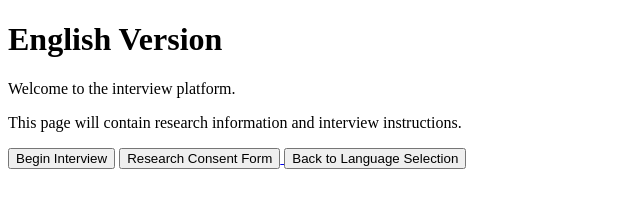
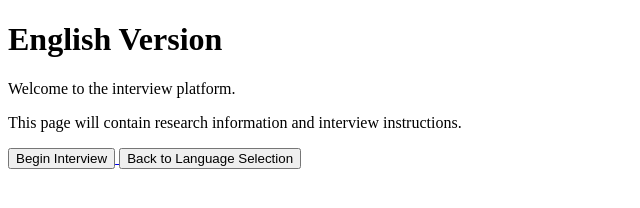
Before and after one commit to 7wy2j5f248-ui/interview, a plain HTML site: page english.html in a window 1280 px wide. Shown: the whole page, without its empty margins (0-640 px from the left). Drawn offline with Linux system fonts and the light colour scheme.

Commit message:
Update english.html

```diff
--- a/english.html
+++ b/english.html
@@ -10,10 +10,10 @@
 
     <p>This page will contain research information and interview instructions.</p>
 
+    <a href="consent_english.html">
     <button>Begin Interview</button>
-<a href="consent_english.html">
-<button>Research Consent Form</button>
 </a>
+
     <a href="index.html">
     <button>Back to Language Selection</button>
 </a>
```
